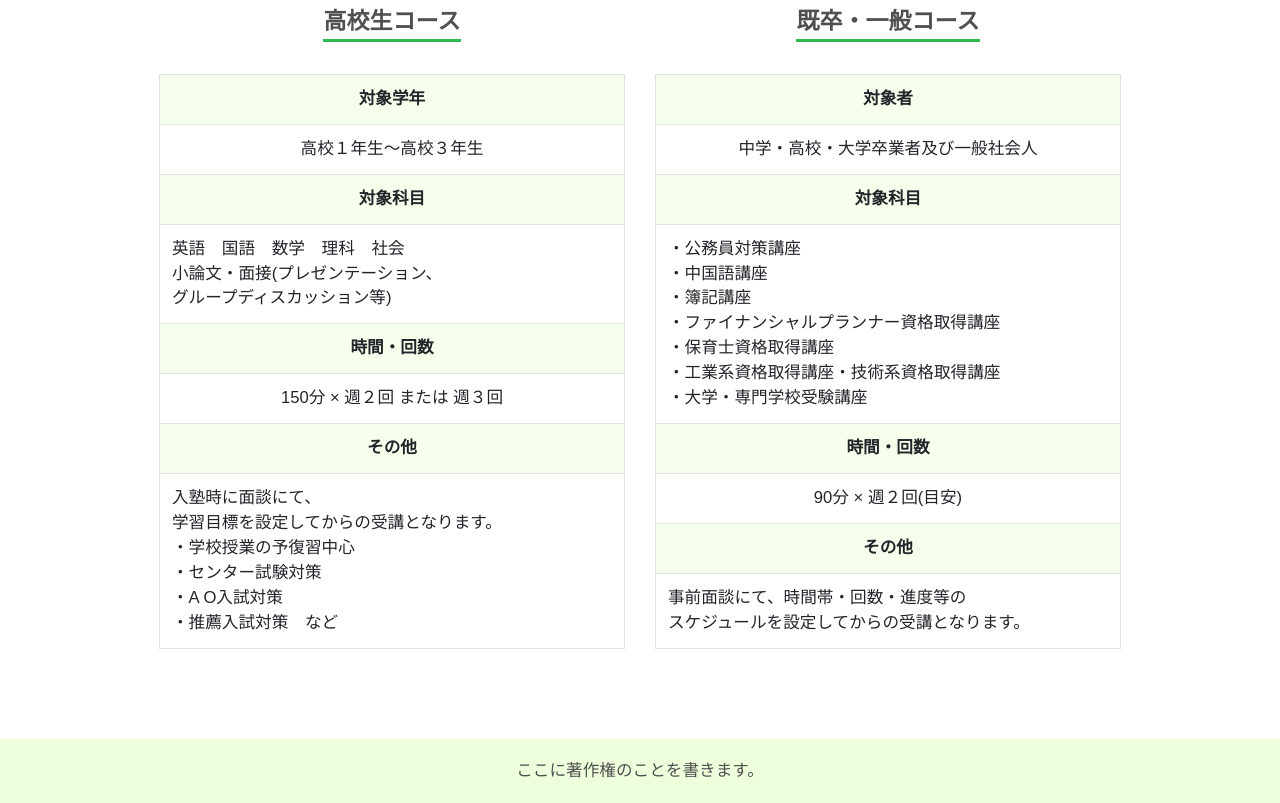
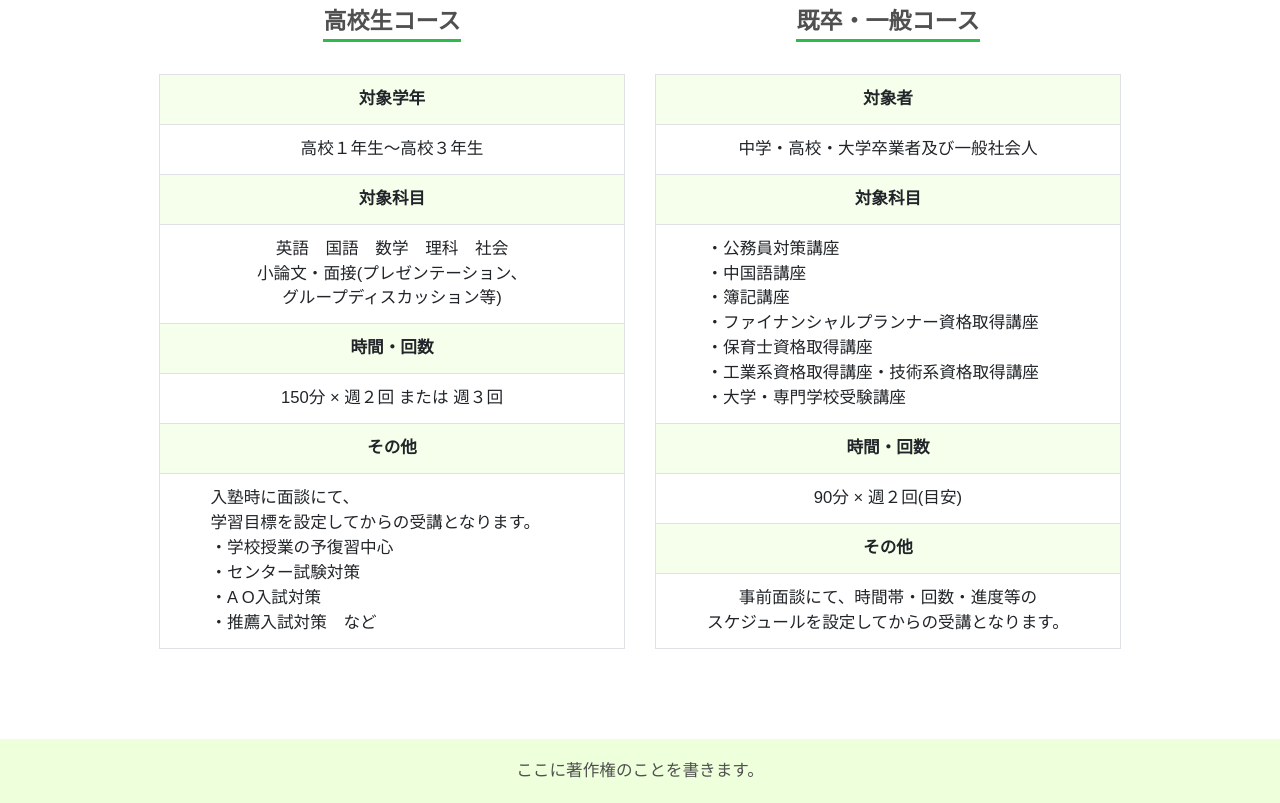
Before and after one commit to Toyoshima4310/yaima-homepage, a PHP site: page /html/course.html in a window 1280 px wide. Shown: the part 723-1526 px from the top of the page. Run offline with PHP 8.4, Linux system fonts and the light colour scheme.

```diff
--- a/css/stylesheet.css
+++ b/css/stylesheet.css
@@ -185,6 +185,8 @@
     }
 
     /*-------------------course.htmlスタート-----------------*/
+
+
 
     .coursetable tr:nth-child(odd){
         background-color:#F6FFEB;
@@ -583,6 +585,11 @@
 
     /*-------------------course.htmlスタート-----------------*/
 
+    .left {
+        display:inline-block;
+        margin-left:3vw;
+    }
+
     .coursetable tr:nth-child(odd){
         background-color:#F6FFEB;
     }
--- a/html/course.html
+++ b/html/course.html
@@ -118,18 +118,22 @@
                  <tr><th>対象学年</th></tr>
                  <tr><td>高校１年生〜高校３年生</td></tr>
                  <tr><th>対象科目</th></tr>
-                 <tr><td class="text-left">英語　国語　数学　理科　社会</br>
+                 <tr><td>
+                  英語　国語　数学　理科　社会</br>
                   小論文・面接(プレゼンテーション、</br>
                   グループディスカッション等)</td></tr>
                  <tr><th>時間・回数</th></tr>
                  <tr><td>150分 × 週２回 または 週３回</td></tr>
                  <tr><th>その他</th></tr>
-                 <tr><td class="text-left">入塾時に面談にて、</br>
+                 <tr><td class="text-left">
+                  <div class="left">
+                    入塾時に面談にて、</br>
                     学習目標を設定してからの受講となります。</br>
                     ・学校授業の予復習中心</br>
                     ・センター試験対策</br>
                     ・A O入試対策</br>
-                         ・推薦入試対策　など</td></tr>
+                    ・推薦入試対策　など
+                  </div></td></tr>
                </table>
             </div>
             <div class="col-md-6">
@@ -138,17 +142,21 @@
                 <tr><th>対象者</th></tr>
                 <tr><td>中学・高校・大学卒業者及び一般社会人</td></tr>
                 <tr><th>対象科目</th></tr>
-                <tr><td class="text-left">・公務員対策講座</br>
+                <tr><td class="text-left">
+                        <div class="left">
+                          ・公務員対策講座</br>
                           ・中国語講座</br>
                           ・簿記講座</br>
                           ・ファイナンシャルプランナー資格取得講座</br>
                           ・保育士資格取得講座</br>
                           ・工業系資格取得講座・技術系資格取得講座</br>
-                        ・大学・専門学校受験講座</td></tr>
+                          ・大学・専門学校受験講座
+                        </div></td></tr>
                 <tr><th>時間・回数</th></tr>
                 <tr><td>90分 × 週２回(目安)</td></tr>
                 <tr><th>その他</th></tr>
-                <tr><td class="text-left">事前面談にて、時間帯・回数・進度等の</br>
+                <tr><td>
+                    事前面談にて、時間帯・回数・進度等の</br>
                     スケジュールを設定してからの受講となります。</td></tr>
               </table>
             </div>
```
Lines whose indentation alone changed are shown as unchanged.
